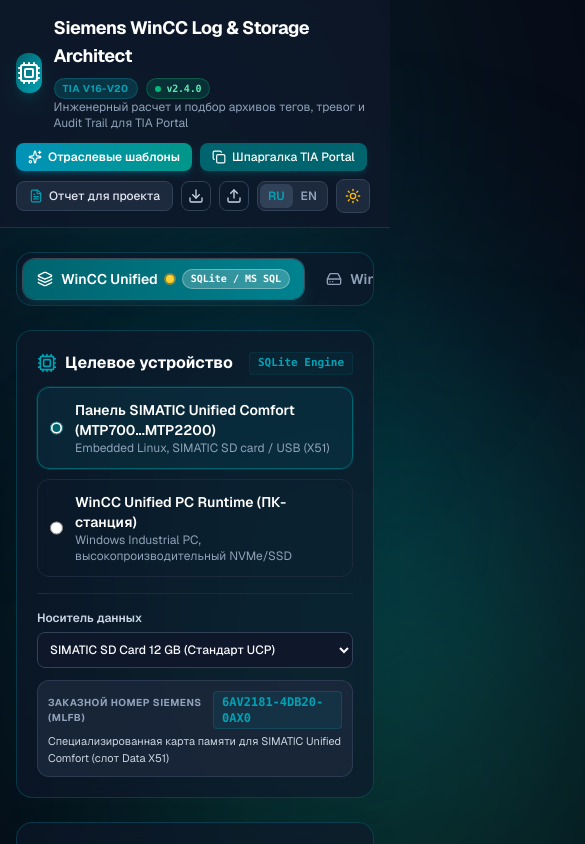
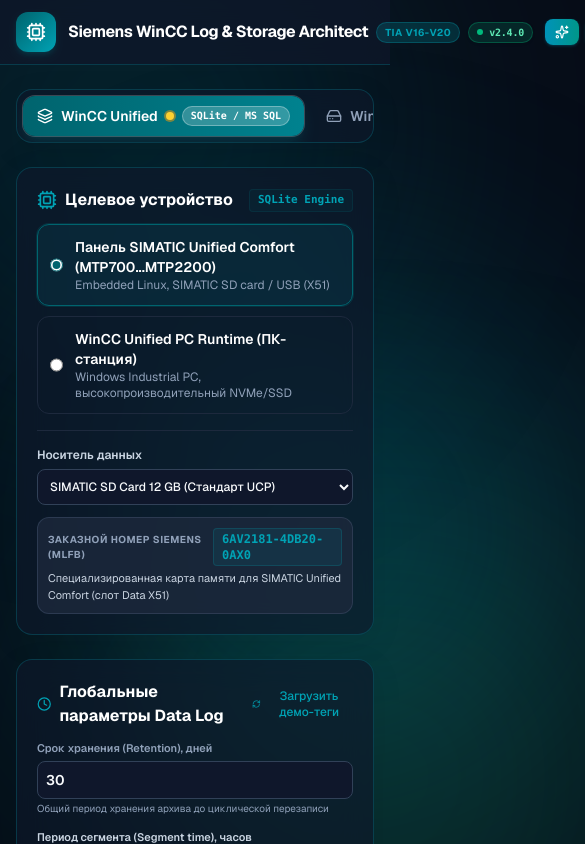
Before and after one commit to M-Galymzhan/wincc-log-architect, a Next.js app: page / in a window 390 px wide. Shown: the top 844 px of the page, 585 px wide, since content can reach past the window. Built offline with nearby package versions, Linux system fonts and the light colour scheme.

Commit message:
fix(ui): equalize header alignment into strict single level and prevent title wrapping

```diff
--- a/src/components/Header.tsx
+++ b/src/components/Header.tsx
@@ -30,19 +30,19 @@ export const Header: React.FC<HeaderProps> = ({
   const t = translations[lang];
 
   return (
-    <header className="glass-header sticky top-0 z-30 px-4 lg:px-8 py-3.5 transition-colors">
-      <div className="max-w-7xl mx-auto flex flex-col md:flex-row md:items-center justify-between gap-3">
+    <header className="glass-header sticky top-0 z-30 px-4 lg:px-8 py-3 transition-colors">
+      <div className="max-w-7xl mx-auto flex items-center justify-between gap-3">
         {/* Logo & Title */}
-        <div className="flex items-center gap-3">
-          <div className="w-10 h-10 rounded-xl bg-gradient-to-br from-[#00646E] to-[#00A3B5] flex items-center justify-center text-white shadow-lg shadow-[#00646E]/30">
-            <Cpu className="w-6 h-6" />
+        <div className="flex items-center gap-3 min-w-0 shrink-0">
+          <div className="w-10 h-10 rounded-xl bg-gradient-to-br from-[#00646E] to-[#00A3B5] flex items-center justify-center text-white shadow-md shadow-[#00646E]/30 shrink-0">
+            <Cpu className="w-5 h-5 sm:w-6 sm:h-6" />
           </div>
-          <div>
-            <div className="flex items-center gap-2 flex-wrap">
-              <h1 className="font-bold text-lg lg:text-xl tracking-tight text-slate-900 dark:text-white">
+          <div className="min-w-0">
+            <div className="flex items-center gap-2">
+              <h1 className="font-bold text-base sm:text-lg lg:text-xl tracking-tight text-slate-900 dark:text-white whitespace-nowrap">
                 {t.appTitle}
               </h1>
-              <span className="text-[10px] uppercase font-bold tracking-wider px-2 py-0.5 rounded-full bg-[#00646E]/15 text-[#00646E] dark:bg-[#00A3B5]/20 dark:text-[#00A3B5] border border-[#00646E]/20 dark:border-[#00A3B5]/30">
+              <span className="text-[10px] uppercase font-bold tracking-wider px-2 py-0.5 rounded-full bg-[#00646E]/15 text-[#00646E] dark:bg-[#00A3B5]/20 dark:text-[#00A3B5] border border-[#00646E]/20 dark:border-[#00A3B5]/30 whitespace-nowrap shrink-0">
                 TIA V16-V20
               </span>
               <a
@@ -50,46 +50,54 @@ export const Header: React.FC<HeaderProps> = ({
                 target="_blank"
                 rel="noopener noreferrer"
                 title={lang === 'ru' ? 'Релиз v2.4.0 (кликните для просмотра коммитов на GitHub)' : 'Release v2.4.0 (click to view GitHub commits)'}
-                className="text-[10px] font-mono font-bold tracking-tight px-2 py-0.5 rounded-full bg-emerald-500/15 hover:bg-emerald-500/25 text-emerald-700 dark:text-emerald-300 border border-emerald-500/30 flex items-center gap-1.5 shadow-sm transition-all cursor-pointer active:scale-95"
+                className="text-[10px] font-mono font-bold tracking-tight px-2 py-0.5 rounded-full bg-emerald-500/15 hover:bg-emerald-500/25 text-emerald-700 dark:text-emerald-300 border border-emerald-500/30 flex items-center gap-1.5 shadow-sm transition-all cursor-pointer active:scale-95 whitespace-nowrap shrink-0"
               >
                 <span className="w-1.5 h-1.5 rounded-full bg-emerald-500 animate-pulse shrink-0" />
                 <span>v2.4.0</span>
               </a>
             </div>
-            <p className="text-xs text-slate-500 dark:text-slate-400">
+            <p className="text-xs text-slate-500 dark:text-slate-400 truncate hidden md:block">
               {t.appSubtitle}
             </p>
           </div>
         </div>
 
         {/* Action Controls */}
-        <div className="flex items-center gap-2 flex-wrap">
+        <div className="flex items-center gap-1.5 sm:gap-2 shrink-0">
           {/* Industry Presets Library */}
           <button
             onClick={onOpenPresets}
-            className="btn px-3 py-1.5 rounded-lg text-xs font-semibold flex items-center gap-1.5 bg-gradient-to-r from-cyan-600 to-teal-600 hover:from-cyan-500 hover:to-teal-500 text-white shadow-md shadow-cyan-600/25 transition-all active:scale-95 cursor-pointer"
+            title={t.btnIndustryPresets}
+            className="btn px-2.5 sm:px-3 py-1.5 rounded-lg text-xs font-semibold flex items-center gap-1.5 bg-gradient-to-r from-cyan-600 to-teal-600 hover:from-cyan-500 hover:to-teal-500 text-white shadow-sm shadow-cyan-600/25 transition-all active:scale-95 cursor-pointer"
           >
             <Sparkles className="w-3.5 h-3.5 shrink-0" />
-            <span>{t.btnIndustryPresets}</span>
+            <span className="hidden lg:inline">{t.btnIndustryPresets}</span>
+            <span className="hidden sm:inline lg:hidden">{lang === 'ru' ? 'Шаблоны' : 'Presets'}</span>
           </button>
 
           {/* TIA Portal Cheat Sheet */}
           <button
             onClick={onOpenCheatSheet}
-            className="btn px-3 py-1.5 rounded-lg text-xs font-medium flex items-center gap-1.5 bg-[#00646E] hover:bg-[#004D54] text-white shadow-md shadow-[#00646E]/25 transition-all active:scale-95 cursor-pointer"
+            title={t.btnTiaCheatSheet}
+            className="btn px-2.5 sm:px-3 py-1.5 rounded-lg text-xs font-medium flex items-center gap-1.5 bg-[#00646E] hover:bg-[#004D54] text-white shadow-sm shadow-[#00646E]/25 transition-all active:scale-95 cursor-pointer"
           >
             <Copy className="w-3.5 h-3.5 shrink-0" />
-            <span>{t.btnTiaCheatSheet}</span>
+            <span className="hidden lg:inline">{t.btnTiaCheatSheet}</span>
+            <span className="hidden sm:inline lg:hidden">{lang === 'ru' ? 'Шпаргалка' : 'Cheat Sheet'}</span>
           </button>
 
           {/* Project Report Button */}
           <button
             onClick={onOpenReport}
-            className="btn px-3 py-1.5 rounded-lg text-xs font-medium flex items-center gap-1.5 bg-slate-200/80 dark:bg-slate-800 hover:bg-slate-300 dark:hover:bg-slate-700 text-slate-700 dark:text-slate-200 border border-slate-300/60 dark:border-slate-700 transition-all active:scale-95 cursor-pointer"
+            title={t.btnReport}
+            className="btn px-2.5 sm:px-3 py-1.5 rounded-lg text-xs font-medium flex items-center gap-1.5 bg-slate-200/80 dark:bg-slate-800 hover:bg-slate-300 dark:hover:bg-slate-700 text-slate-700 dark:text-slate-200 border border-slate-300/60 dark:border-slate-700 transition-all active:scale-95 cursor-pointer"
           >
             <FileText className="w-3.5 h-3.5 text-[#00A3B5] shrink-0" />
-            <span>{t.btnReport}</span>
+            <span className="hidden sm:inline">{t.btnReport}</span>
           </button>
+
+          {/* Separator */}
+          <div className="h-5 w-px bg-slate-300/60 dark:bg-slate-700 hidden sm:block mx-0.5" />
 
           {/* Export JSON */}
           <button
@@ -113,7 +121,7 @@ export const Header: React.FC<HeaderProps> = ({
           <div className="flex items-center rounded-lg p-0.5 bg-slate-200/80 dark:bg-slate-800 border border-slate-300/60 dark:border-slate-700 text-xs font-semibold">
             <button
               onClick={() => setLang('ru')}
-              className={`px-2 py-1 rounded-md transition-all cursor-pointer ${
+              className={`px-1.5 sm:px-2 py-1 rounded-md transition-all cursor-pointer ${
                 lang === 'ru'
                   ? 'bg-white dark:bg-slate-700 text-[#00646E] dark:text-[#00A3B5] shadow-xs'
                   : 'text-slate-600 dark:text-slate-400 hover:text-slate-900 dark:hover:text-slate-100'
@@ -123,7 +131,7 @@ export const Header: React.FC<HeaderProps> = ({
             </button>
             <button
               onClick={() => setLang('en')}
-              className={`px-2 py-1 rounded-md transition-all cursor-pointer ${
+              className={`px-1.5 sm:px-2 py-1 rounded-md transition-all cursor-pointer ${
                 lang === 'en'
                   ? 'bg-white dark:bg-slate-700 text-[#00646E] dark:text-[#00A3B5] shadow-xs'
                   : 'text-slate-600 dark:text-slate-400 hover:text-slate-900 dark:hover:text-slate-100'
@@ -136,7 +144,7 @@ export const Header: React.FC<HeaderProps> = ({
           {/* Theme Switch */}
           <button
             onClick={() => setTheme(theme === 'dark' ? 'light' : 'dark')}
-            className="p-2 rounded-lg bg-slate-200/80 dark:bg-slate-800 border border-slate-300/60 dark:border-slate-700 text-slate-700 dark:text-amber-400 hover:bg-slate-300 dark:hover:bg-slate-700 transition-all cursor-pointer"
+            className="p-1.5 sm:p-2 rounded-lg bg-slate-200/80 dark:bg-slate-800 border border-slate-300/60 dark:border-slate-700 text-slate-700 dark:text-amber-400 hover:bg-slate-300 dark:hover:bg-slate-700 transition-all cursor-pointer"
             title={theme === 'dark' ? 'Light Mode' : 'Dark Mode'}
           >
             {theme === 'dark' ? <Sun className="w-4 h-4 shrink-0" /> : <Moon className="w-4 h-4 text-slate-700 shrink-0" />}
```
